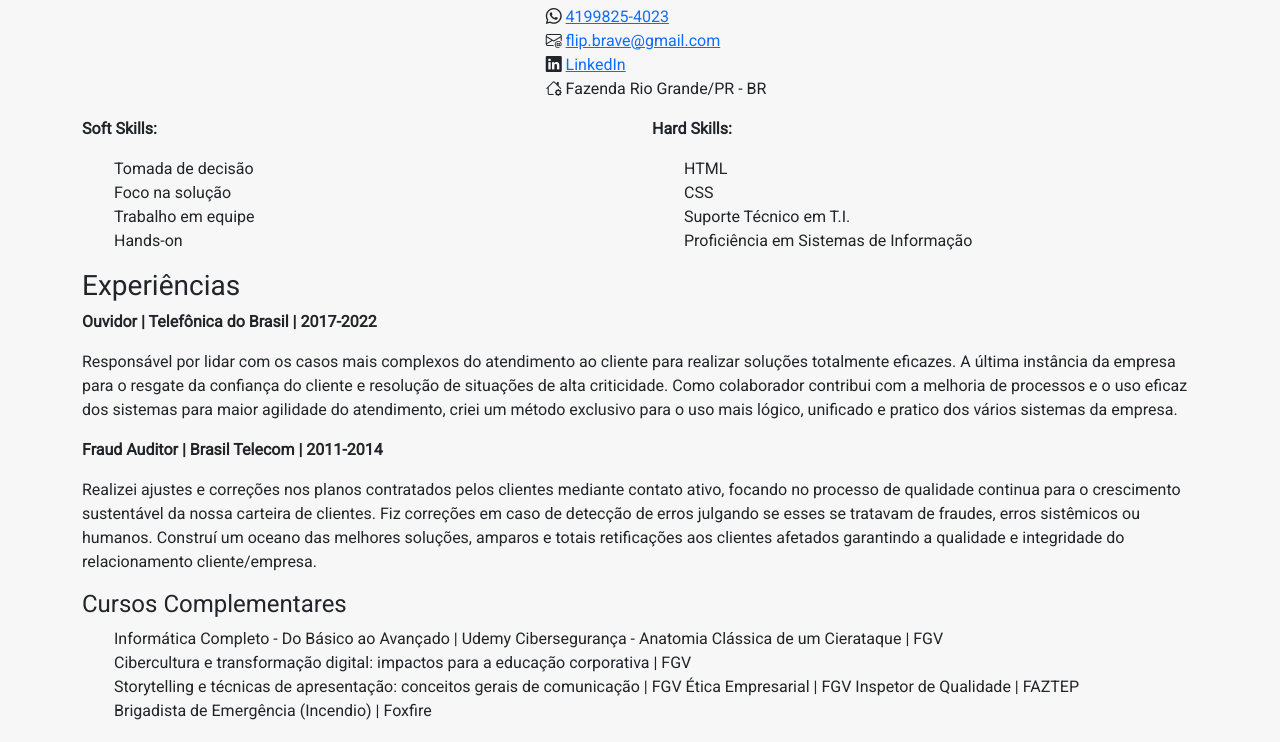
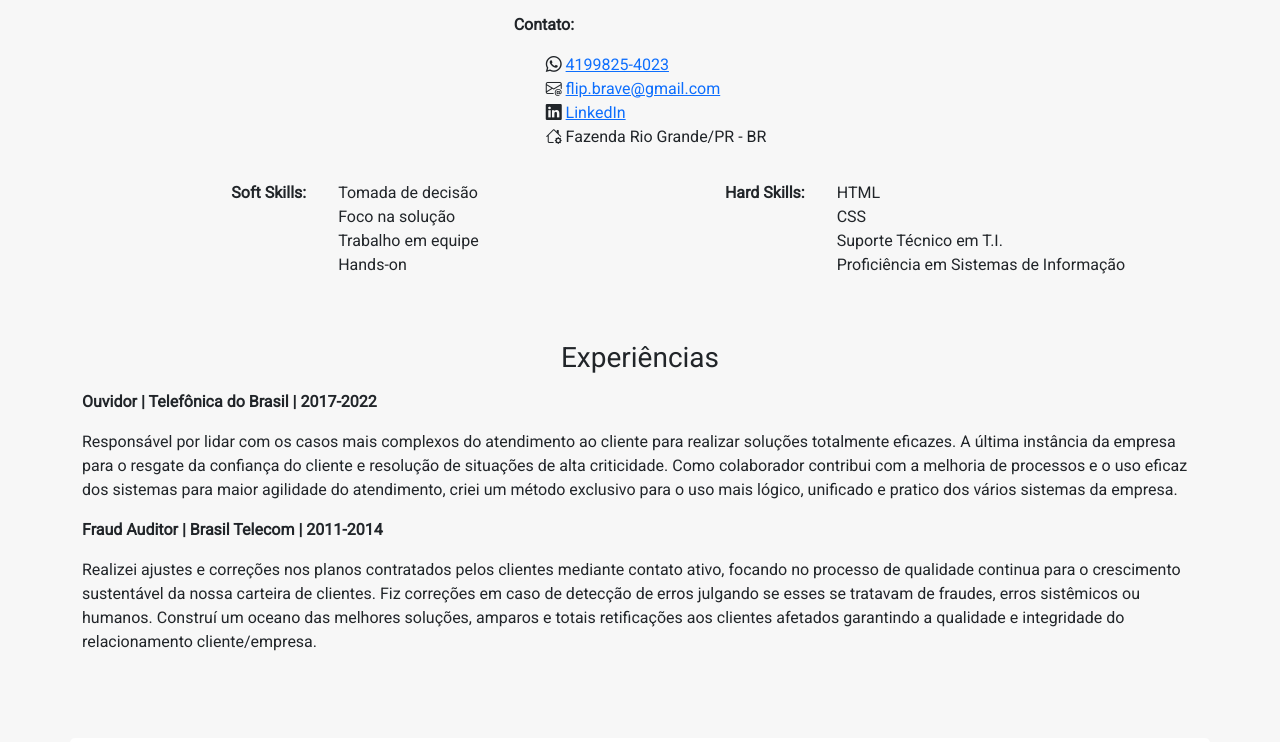
Before and after one commit to LuanComputacao/flipbrave_cvthetruth, a plain HTML site: page index.html in a window 1280 px wide. Shown: the part 418-1160 px from the top of the page. Drawn offline with nearby package versions, Linux system fonts and the light colour scheme.

Commit message:
feat: some layout enhancements

```diff
--- a/index.html
+++ b/index.html
@@ -19,10 +19,16 @@
 
 <body>
 	<div class="container">
-		<div class="row text-center">
-			<div class="col mt-5">
+
+		<header class="row mt-5">
+			<div class="col text-center">
 				<img class="foto-perfil" src="./src/fotocv.png" alt="foto curriculo">
-				<h1>Felipe Pereira</h1>
+				<h1 class="mt-3">Felipe Pereira</h1>
+			</div>
+		</header>
+
+		<div class="row text-center mt-3">
+			<div class="col">
 				<p><strong>Desenvolvedor Front-End Jr</strong></p>
 
 				<p>
@@ -34,7 +40,7 @@
 			</div>
 		</div>
 
-		<div class="row  justify-content-center">
+		<div class="row mt-3">
 			<div class="col d-flex justify-content-center">
 				<div>
 					<p>
@@ -42,56 +48,66 @@
 					</p>
 
 					<ul>
-						<i class="bi bi-whatsapp"></i>
-						<li><a class="whatsapp-link"
+
+						<li>
+							<i class="bi bi-whatsapp"></i>
+							<a class="whatsapp-link"
 								href="https://web.whatsapp.com/send?phone=5541998254023">4199825-4023</a>
 						</li>
-						<br>
-						<i class="bi bi-envelope-at"></i>
-						<li><a href="mailto:flip.brave@gmail.com">flip.brave@gmail.com</a></li><br>
-						<i class="bi bi-linkedin"></i>
-						<li><a href="https://www.linkedin.com/in/flipbrave/" target="_blank">LinkedIn</a></li><br>
-						<i class="bi bi-house-gear"></i>
-						<li>Fazenda Rio Grande/PR - BR</li>
+
+						<li>
+							<i class="bi bi-envelope-at"></i>
+							<a href="mailto:flip.brave@gmail.com">flip.brave@gmail.com</a>
+						</li>
+
+						<li>
+							<i class="bi bi-linkedin"></i>
+							<a href="https://www.linkedin.com/in/flipbrave/" target="_blank">LinkedIn</a>
+						</li>
+
+						<li>
+							<i class="bi bi-house-gear"></i>
+							Fazenda Rio Grande/PR - BR
+						</li>
 					</ul>
 				</div>
 			</div>
 		</div>
 
 
-		<div class="row">
-			<div class="col">
+		<div class="row mt-3">
+			<div class="col d-flex justify-content-center">
 				<p>
 					<strong>Soft Skills:</strong>
 				</p>
 
 				<ul>
-					<li>Tomada de decisão</li><br>
-					<li>Foco na solução</li><br>
-					<li>Trabalho em equipe</li><br>
-					<li>Hands-on</li><br>
+					<li>Tomada de decisão</li>
+					<li>Foco na solução</li>
+					<li>Trabalho em equipe</li>
+					<li>Hands-on</li>
 
 				</ul>
 			</div>
-			<div class="col">
+			<div class="col  d-flex justify-content-center">
 				<p>
 					<strong>Hard Skills:</strong>
 				</p>
 
 				<ul>
-					<li>HTML</li><br>
-					<li>CSS</li><br>
-					<li>Suporte Técnico em T.I.</li><br>
-					<li>Proficiência em Sistemas de Informação</li><br>
+					<li>HTML</li>
+					<li>CSS</li>
+					<li>Suporte Técnico em T.I.</li>
+					<li>Proficiência em Sistemas de Informação</li>
 				</ul>
 			</div>
 		</div>
 
 
 
-		<div class="row">
+		<div class="row mt-5">
 			<div class="col">
-				<h3>Experiências</h3>
+				<h3 class="text-center mb-3">Experiências</h3>
 
 				<p>
 					<strong>Ouvidor | Telefônica do Brasil | 2017-2022</strong>
@@ -121,18 +137,20 @@
 		</div>
 
 
-		<div class="row">
-			<div class="col">
-				<h4>Cursos Complementares</h4>
+		<div class="row mt-5 mb-5">
+			<div class="col cursos">
+				<h4 class="text-center mb-3">Cursos Complementares</h4>
 
-				<ul>
-					<li>Informática Completo - Do Básico ao Avançado | Udemy</li>
-					<li>Cibersegurança - Anatomia Clássica de um Cierataque | FGV</li>
-					<li>Cibercultura e transformação digital: impactos para a educação corporativa | FGV</li>
-					<li>Storytelling e técnicas de apresentação: conceitos gerais de comunicação | FGV</li>
-					<li>Ética Empresarial | FGV</li>
-					<li>Inspetor de Qualidade | FAZTEP</li>
-					<li>Brigadista de Emergência (Incendio) | Foxfire</li>
+				<ul class="cursos__list">
+					<li class="cursos__item">Informática Completo - Do Básico ao Avançado | Udemy</li>
+					<li class="cursos__item">Cibersegurança - Anatomia Clássica de um Cierataque | FGV</li>
+					<li class="cursos__item">Cibercultura e transformação digital: impactos para a educação corporativa
+						| FGV</li>
+					<li class="cursos__item">Storytelling e técnicas de apresentação: conceitos gerais de comunicação |
+						FGV</li>
+					<li class="cursos__item">Ética Empresarial | FGV</li>
+					<li class="cursos__item">Inspetor de Qualidade | FAZTEP</li>
+					<li class="cursos__item">Brigadista de Emergência (Incendio) | Foxfire</li>
 				</ul>
 			</div>
 		</div>
--- a/style.css
+++ b/style.css
@@ -1,63 +1,35 @@
-.foto-perfil{
+.foto-perfil {
     border-radius: 100%;
     height: auto;
     max-width: 200px;
     border: 1px solid black;
     margin: auto;
-
 }
 
-body{
+body {
     background-color: #f7f7f7;
-    font-family: 'Roboto', sans-serif;
+    font-family: "Roboto", sans-serif;
 }
 
 ul {
     list-style-type: none;
-  }
-
-
-.div {
-    display: inline-block;
 }
 
-li {
-    display: inline-block;
-
+.cursos {
+    border-radius: 5px;
+    background-color: #fff;
+    padding: 20px;
+    margin: 20px auto;
 }
 
-#container-0 {
-    display: grid;
-    text-align: center;
-    height: auto;
+.cursos__list {
+    padding: 0;
 }
 
-#container-1 {
-    display: grid;
-    grid-template-columns: 1fr;
-    justify-content: space-evenly;
-    align-items: center;
-
+.cursos__item {
+    border-bottom: 1px solid #cacaca;
+    padding: 10px 0;
 }
-
-#container-2 {
-    display: grid;
-    grid-template-columns: 1fr;
-    justify-content: space-evenly;
-    align-items: center;
+.cursos__item:last-child {
+    border-bottom: none;
 }
-
-.container {
-
-    align-items: center;
-}
-
-/*
-
-#container-1 {
-    grid-template-columns: 1fr 1fr;
-}
-
-/*
-<div class="col-6">
-<div class="row">
```
Also changed, not shown: 1 other file.
